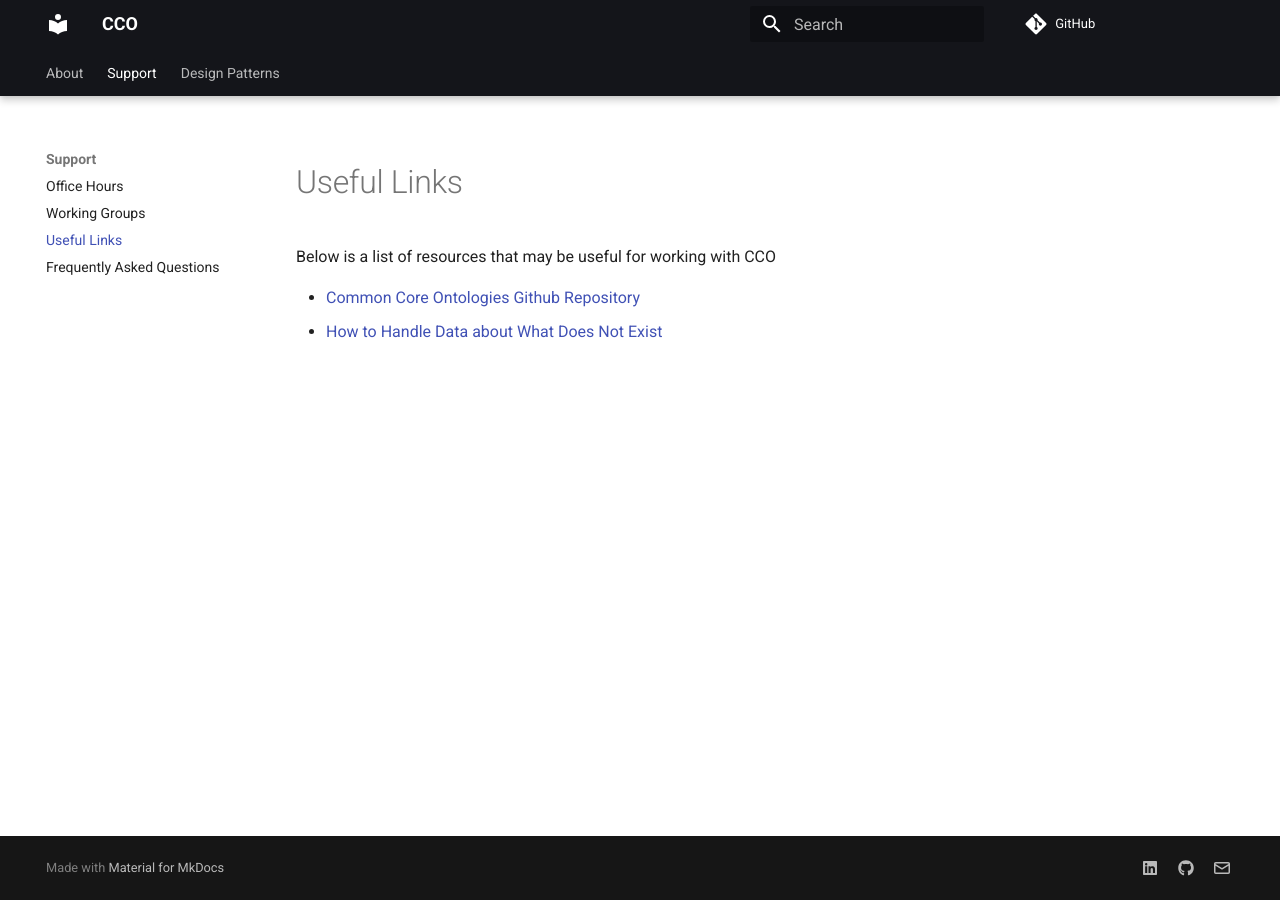
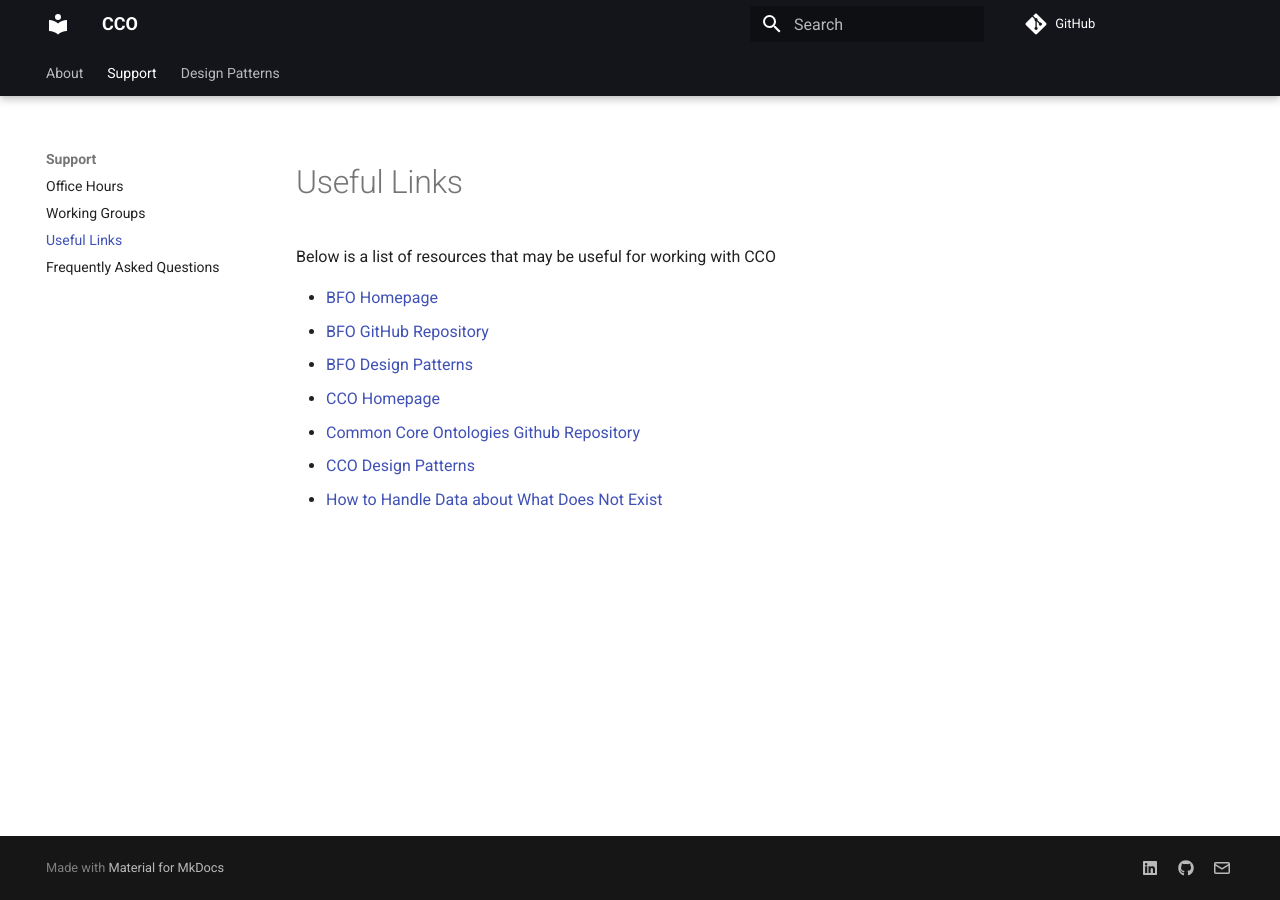
Before and after one commit to CommonCoreOntology/cco-webpage, an MkDocs documentation site: the page built from docs/useful-links.md, in a window 1280 px wide. Built offline with MkDocs 1.6.1 and Material for MkDocs 9.7.7, drawn with Linux system fonts in a browser that asks for light colours; comment, search, counter and statistics services are not loaded.

```diff
--- a/docs/useful-links.md
+++ b/docs/useful-links.md
@@ -9,7 +9,12 @@
 <h1>Useful Links</h1>
 <p>Below is a list of resources that may be useful for working with CCO</p>
 <ul>
+  <li><a href="https://basic-formal-ontology.org/" class="custom-color">BFO Homepage</a></li>
+  <li><a href="https://github.com/BFO-ontology/BFO-2020" class="custom-color">BFO GitHub Repository</a></li>
+  <li><a href="https://philarchive.org/archive/OTTBBF" class="custom-color">BFO Design Patterns</a></li>
+  <li><a href="https://www.ontologyrepository.com/" class="custom-color">CCO Homepage</a></li>
   <li><a href="https://github.com/CommonCoreOntology/CommonCoreOntologies" class="custom-color">Common Core Ontologies Github Repository</a></li>
+  <li><a href="https://arxiv.org/pdf/2404.17758" class="custom-color">CCO Design Patterns</a></li>
   <li><a href="https://www.youtube.com/watch?v=ai4YdLiCGNM" class="custom-color">How to Handle Data about What Does Not Exist</a></li>
 </ul>
 </body>
```
